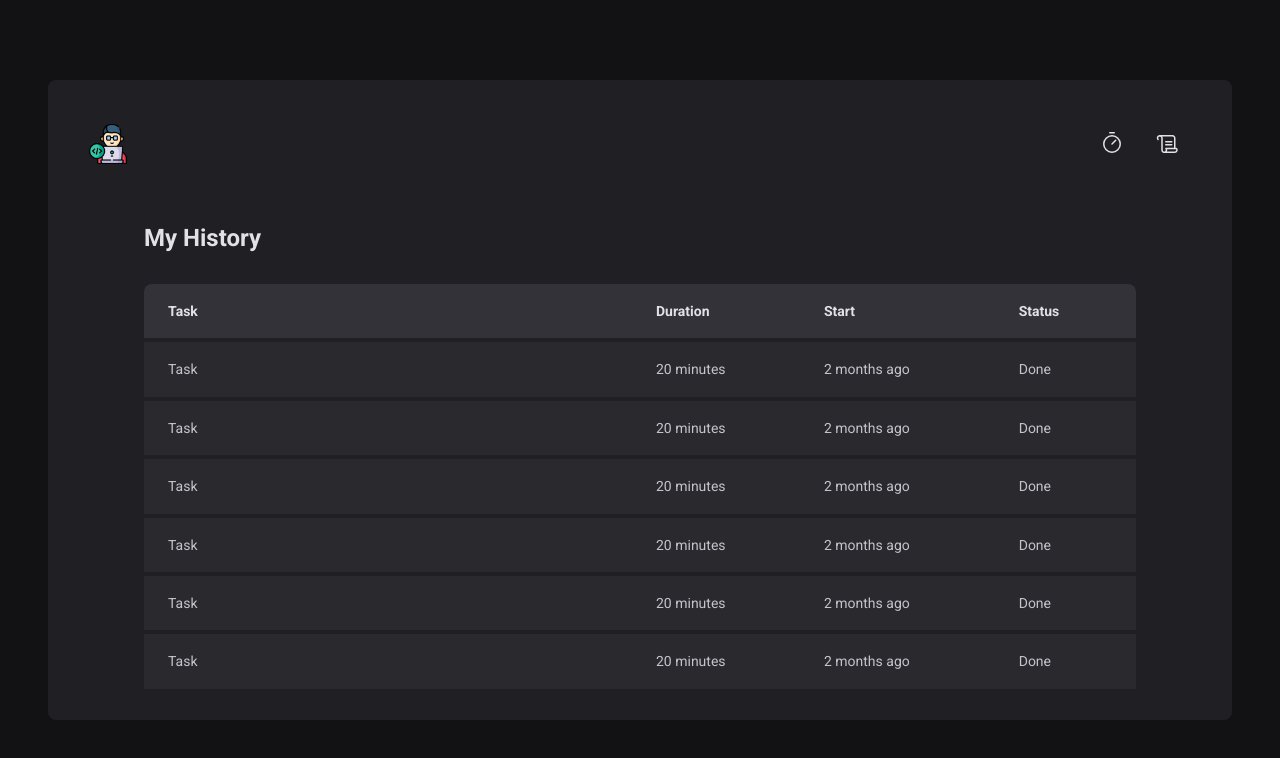
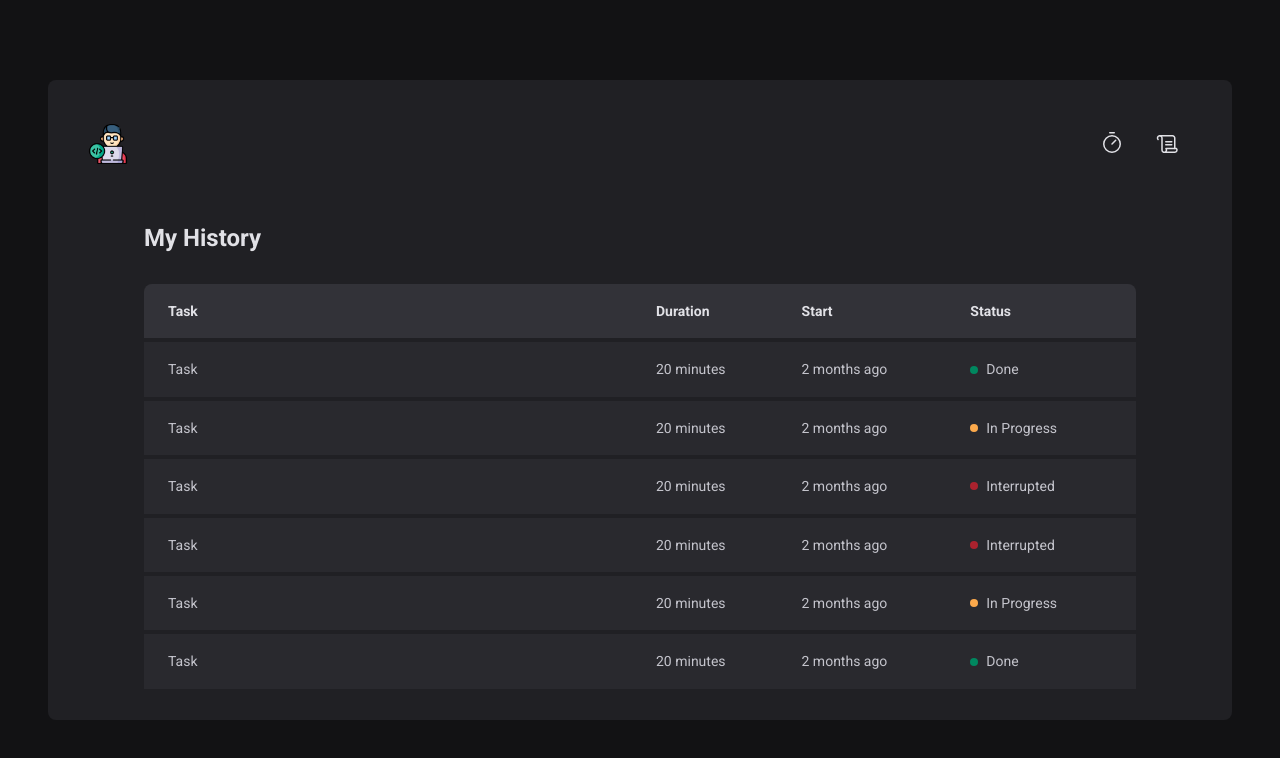
Before and after one commit to josanjohnata/focus-timer, a React (Vite) app: page /history in a window 1280 px wide. Shown: the top 758 px of the page. Built offline with nearby package versions, Linux system fonts and the light colour scheme.

Commit message:
feat: Pages and routes - Style status task

```diff
--- a/src/pages/History/index.tsx
+++ b/src/pages/History/index.tsx
@@ -1,4 +1,4 @@
-import { HistoryContainer, HistoryList } from './style'
+import { HistoryContainer, HistoryList, Status } from './style'
 
 export function History() {
   return (
@@ -20,37 +20,49 @@ export function History() {
               <td>Task</td>
               <td>20 minutes</td>
               <td>2 months ago</td>
-              <td>Done</td>
+              <td>
+                <Status statusColor="green">Done</Status>
+              </td>
             </tr>
             <tr>
               <td>Task</td>
               <td>20 minutes</td>
               <td>2 months ago</td>
-              <td>Done</td>
+              <td>
+                <Status statusColor="yellow">In Progress</Status>
+              </td>
             </tr>
             <tr>
               <td>Task</td>
               <td>20 minutes</td>
               <td>2 months ago</td>
-              <td>Done</td>
+              <td>
+                <Status statusColor="red">Interrupted</Status>
+              </td>
             </tr>
             <tr>
               <td>Task</td>
               <td>20 minutes</td>
               <td>2 months ago</td>
-              <td>Done</td>
+              <td>
+                <Status statusColor="red">Interrupted</Status>
+              </td>
             </tr>
             <tr>
               <td>Task</td>
               <td>20 minutes</td>
               <td>2 months ago</td>
-              <td>Done</td>
+              <td>
+                <Status statusColor="yellow">In Progress</Status>
+              </td>
             </tr>
             <tr>
               <td>Task</td>
               <td>20 minutes</td>
               <td>2 months ago</td>
-              <td>Done</td>
+              <td>
+                <Status statusColor="green">Done</Status>
+              </td>
             </tr>
           </tbody>
         </table>
--- a/src/pages/History/style.ts
+++ b/src/pages/History/style.ts
@@ -60,3 +60,27 @@ export const HistoryList = styled.div`
     }
   }
 `
+
+const STATUS_COLORS = {
+  yellow: 'yellow-500',
+  green: 'green-500',
+  red: 'red-500',
+} as const
+
+interface StatusProps {
+  statusColor: keyof typeof STATUS_COLORS
+}
+
+export const Status = styled.span<StatusProps>`
+  display: flex;
+  align-items: center;
+  gap: 0.5rem;
+
+  &::before {
+    content: '';
+    width: 0.5rem;
+    height: 0.5rem;
+    border-radius: 50%;
+    background: ${(props) => props.theme[STATUS_COLORS[props.statusColor]]};
+  }
+`
```
